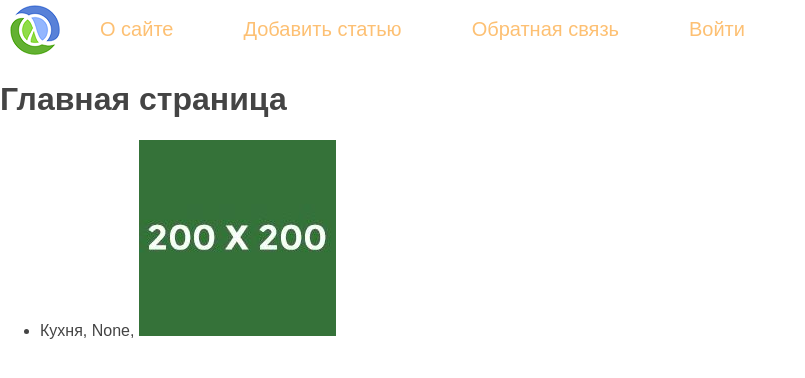
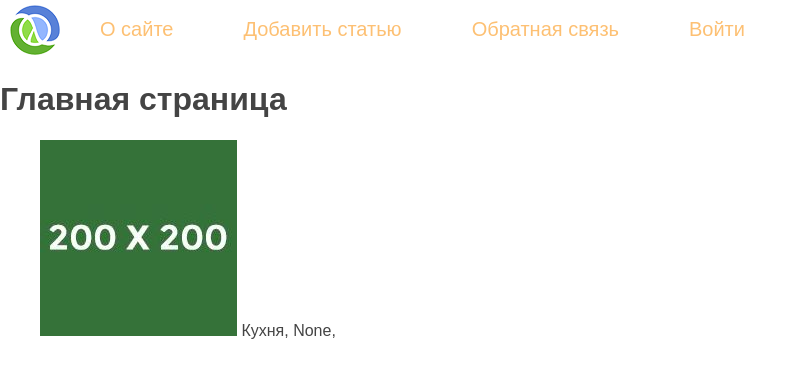
Before and after one commit to appinfin/https---github.com-appinfin-djangosite, a Django app: page / in a window 1280 px wide. Shown: the top 378 px of the page, without its empty margins (0-805 px from the left). Run offline with Django 5.2, Linux system fonts and the light colour scheme; data comes from the database, SQL or seed files in the repository.

Commit message:
Edit style ul.product text-decoration

```diff
--- a/myfirstsite/school/static/school/css/styles.css
+++ b/myfirstsite/school/static/school/css/styles.css
@@ -39,6 +39,10 @@
 	background: #333671;
 	color: #fff;
 	text-decoration: none;
+}
+
+ul.product {
+	list-style: none;
 }
 
 div.article-panel {
@@ -85,6 +89,7 @@
 	width: 70px;
 	height: 60px;
 }
+
 
 ul.mainmenu {
 	list-style: none;
--- a/myfirstsite/school/templates/school/index.html
+++ b/myfirstsite/school/templates/school/index.html
@@ -6,12 +6,16 @@
 <h2>{% get_product as product%}</h2>
 
 <!-- Цикл вывода списка товаров -->
-<ul>
-    {% for p in product %}
+{% for p in product %}
+
+<ul class="product">
+
     <li>
+        <img src="{{p.foto.url}}">
         {{p.prod_name}}, {{p.price}},
-        <img src="{{p.foto.url}}">
     </li>
-    {% endfor %}
+
+</ul>
+{% endfor %}
 
 {% endblock content %}
```
